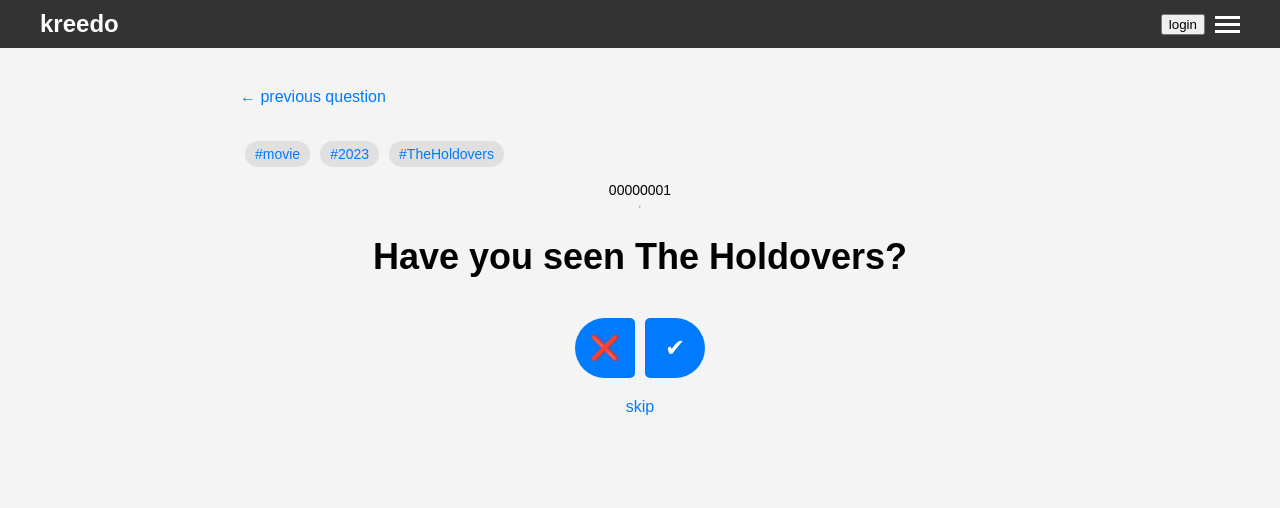
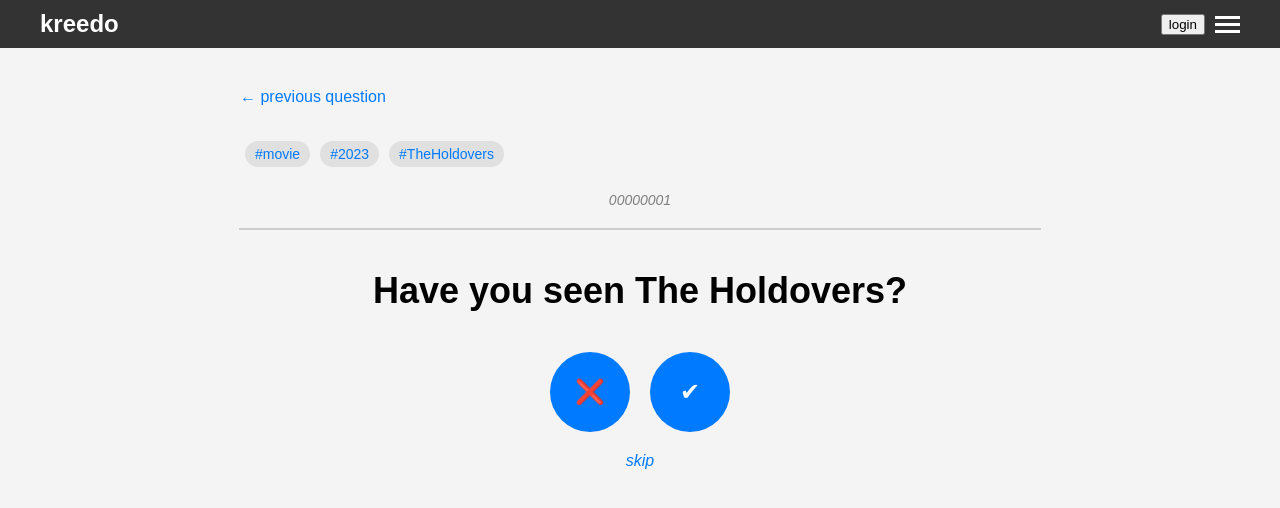
Before and after one commit to hellojoey/kreedo, a website: page public/index.html in a window 1280 px wide. Drawn offline with nearby package versions, Linux system fonts and the light colour scheme.

Commit message:
“changes”

```diff
--- a/public/index.html
+++ b/public/index.html
@@ -36,12 +36,12 @@
       <p id="questionHashtags" class="small-text"></p>
     </div>
     <p id="questionID" class="small-text"></p>
-    <hr>
+    <hr class="divider">
     <h2 id="questionText" class="large-text">Loading questions...</h2>
 
     <div class="button-container">
-      <button id="noButton" class="option-button half-circle-left">&#10060;</button>
-      <button id="yesButton" class="option-button half-circle-right">&#10004;</button>
+      <button id="noButton" class="option-button">&#10060;</button>
+      <button id="yesButton" class="option-button">&#10004;</button>
     </div>
 
     <div class="submit-container">
--- a/public/scripts.js
+++ b/public/scripts.js
@@ -83,7 +83,6 @@
     });
 
     document.getElementById('noButton').addEventListener('click', () => {
-      // Handle the "No" option logic here
       if (currentIndex < questions.length - 1) {
         currentIndex++;
         displayQuestion(questions, currentIndex);
@@ -93,7 +92,6 @@
     });
 
     document.getElementById('yesButton').addEventListener('click', () => {
-      // Handle the "Yes" option logic here
       if (currentIndex < questions.length - 1) {
         currentIndex++;
         displayQuestion(questions, currentIndex);
--- a/public/styles.css
+++ b/public/styles.css
@@ -118,7 +118,7 @@
 }
 
 .hashtags-container {
-  margin-bottom: 10px;
+  margin-bottom: 20px;
   width: 100%;
   text-align: left;
 }
@@ -126,6 +126,17 @@
 .small-text {
   font-size: 14px;
   margin: 0;
+}
+
+#questionID {
+  color: grey;
+  font-style: italic;
+}
+
+.divider {
+  width: 100%;
+  border: 0.5px solid #ccc;
+  margin: 20px 0;
 }
 
 #questionHashtags {
@@ -158,19 +169,19 @@
   justify-content: center;
   align-items: center;
   margin-top: 20px;
-  gap: 10px;
+  gap: 20px;
 }
 
 .option-button {
   font-size: 24px;
-  padding: 15px;
+  padding: 20px;
   background-color: #007BFF;
   color: white;
   border: none;
-  border-radius: 5px;
+  border-radius: 50%;
   cursor: pointer;
-  width: 60px;
-  height: 60px;
+  width: 80px;
+  height: 80px;
   display: flex;
   align-items: center;
   justify-content: center;
@@ -181,16 +192,6 @@
   background-color: #0056b3;
 }
 
-.half-circle-left {
-  border-top-left-radius: 50%;
-  border-bottom-left-radius: 50%;
-}
-
-.half-circle-right {
-  border-top-right-radius: 50%;
-  border-bottom-right-radius: 50%;
-}
-
 .submit-container {
   margin-top: 20px;
 }
@@ -199,6 +200,7 @@
   font-size: 16px;
   color: #007BFF;
   text-decoration: none;
+  font-style: italic;
 }
 
 .small-link:hover {
```
